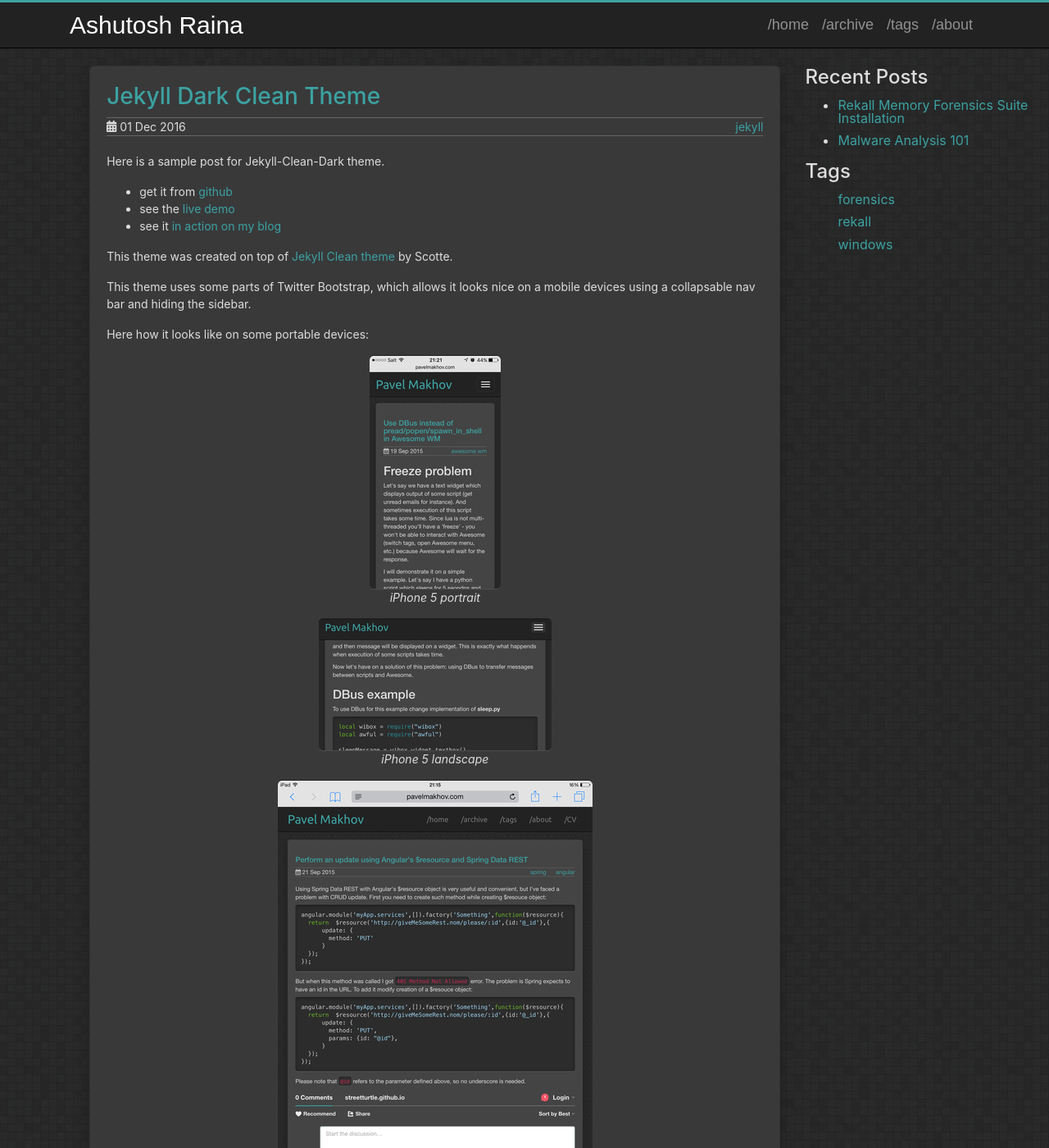
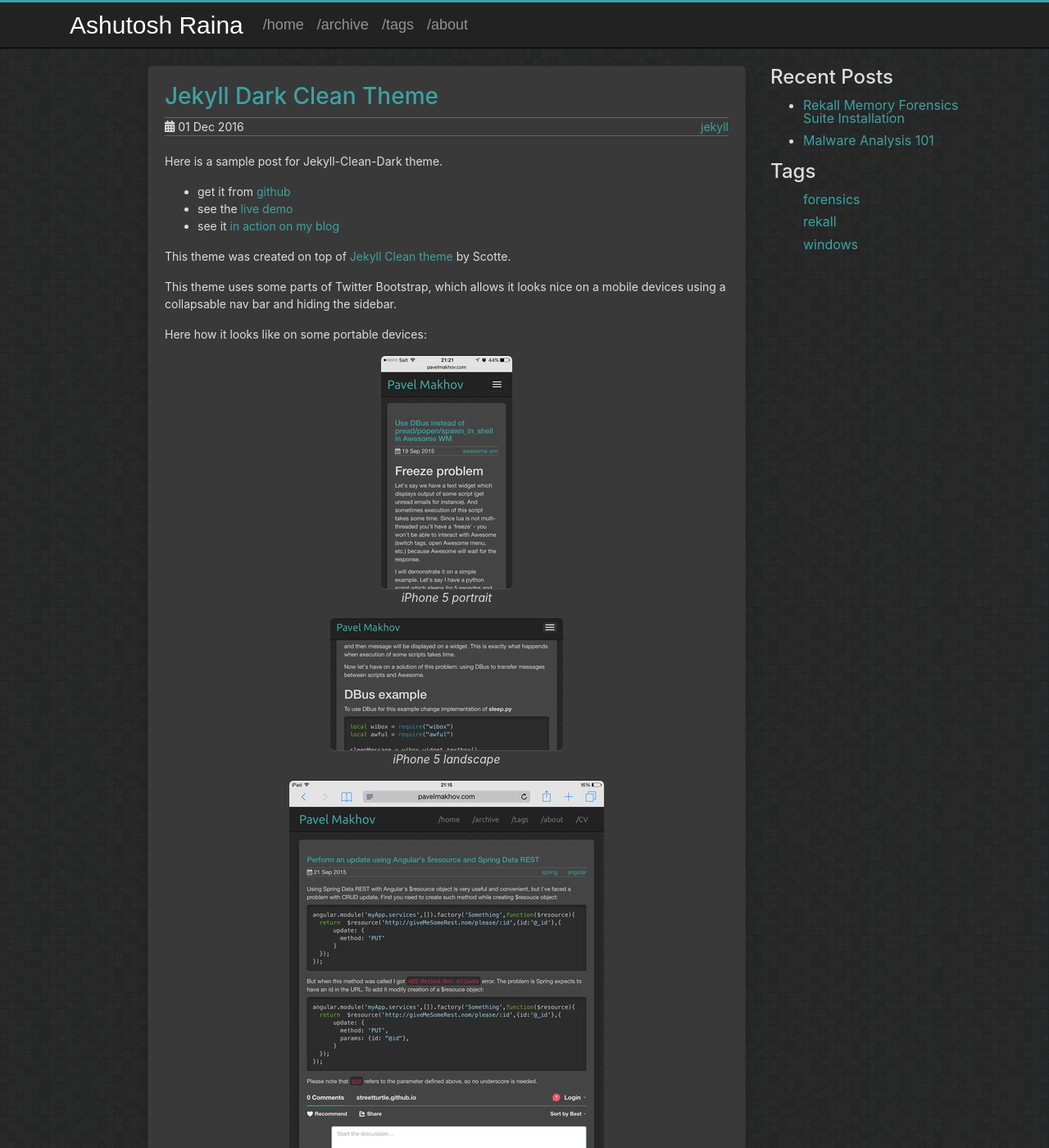
Before and after one commit to rainaashutosh/rainaashutosh.github.io, a Jekyll site: the page built from help_posts/2016-12-01-jekyll-clean-theme.md, in a window 1280 px wide and 1400 px high. Shown: the whole window at 82% size. Built offline with Jekyll 4.4.1, drawn with Linux system fonts in a browser that asks for light colours.

Commit message:
Revert "#0000 more fixing formating"
This reverts commit b7b9468c1aba708948e83f5c63ea1d874925e093.

```diff
--- a/_layouts/post.html
+++ b/_layouts/post.html
@@ -1,6 +1,7 @@
 {% include header.html %}
     <div class="wrapper">
       <div class="content">
+        <div class="container container-left">
           <div class="row">
             <div class="col-md-8 offset-md-1">
               <div class="article">
@@ -37,6 +38,7 @@
               {% include sidebar.html %}
             </div>
           </div>
+        </div>
       </div>
       {% include footer.html %}
     </div>
--- a/assets/css/theme.scss
+++ b/assets/css/theme.scss
@@ -271,7 +271,7 @@ nav {
     color: #777;
   }
   .navbar-nav {
-    margin-left: auto;
+    margin-left: 0;
   }
   .navbar.shrink {
     min-height: 15px !important;
```
